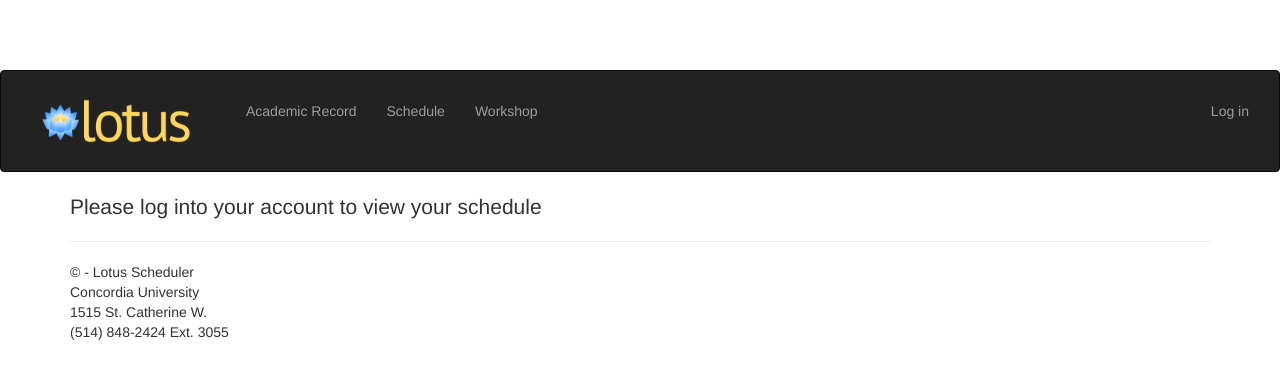
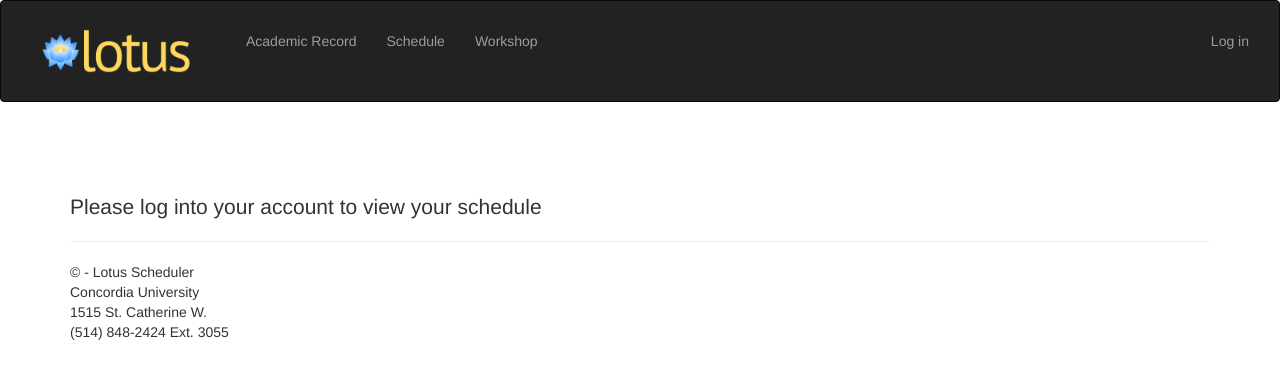
Before and after one commit to jabbasj/Class-Scheduler, a Django app: template DjangoProject_SOEN341/DjangoProject_SOEN341/userprofile/templates/userprofile/profile.html in a window 1280 px wide. Shown: the top 379 px of the page. Run offline with Django 3.2, Linux system fonts and the light colour scheme; the template is opened without the code that fills it, so the values that code supplies are empty; some libraries are stand-ins or nearby versions.

Commit message:
Changes to the navbar
Added the logo, cleaned up

Issue #6, #14

```diff
--- a/DjangoProject_SOEN341/DjangoProject_SOEN341/userprofile/templates/userprofile/profile.html
+++ b/DjangoProject_SOEN341/DjangoProject_SOEN341/userprofile/templates/userprofile/profile.html
@@ -1,6 +1,10 @@
 {% extends "app/layout.html" %}
 {% block content %}
-
+<style>
+.navbar {
+    top: -70px;
+}
+</style>
 
 {% if user.is_authenticated %}
 <script>
```
